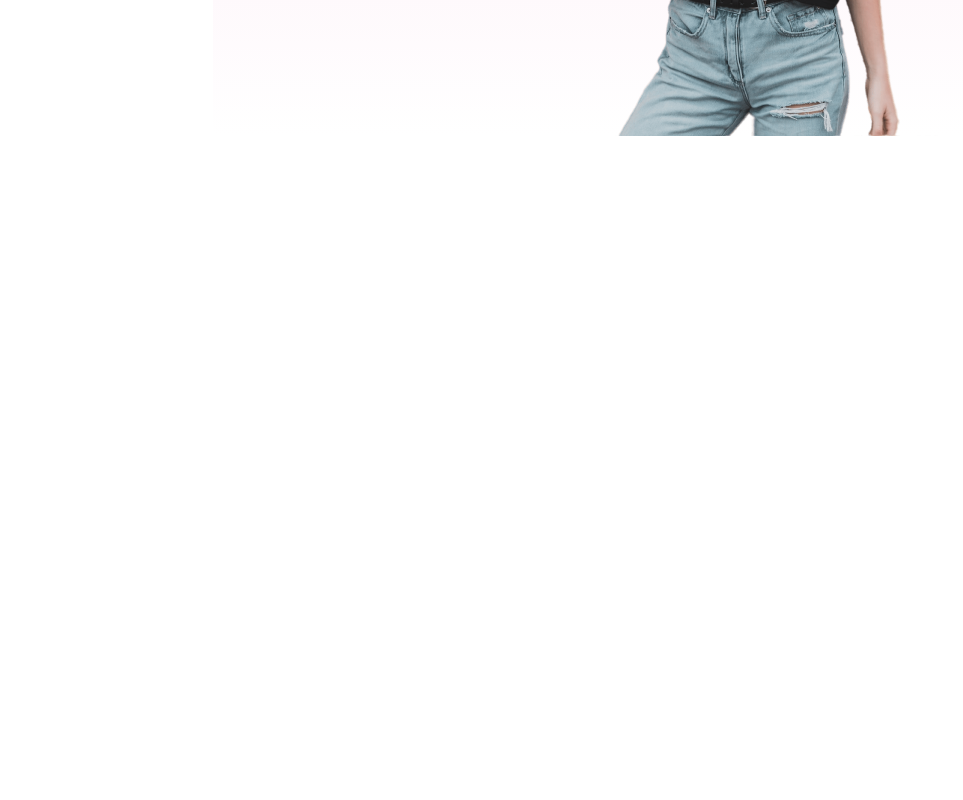
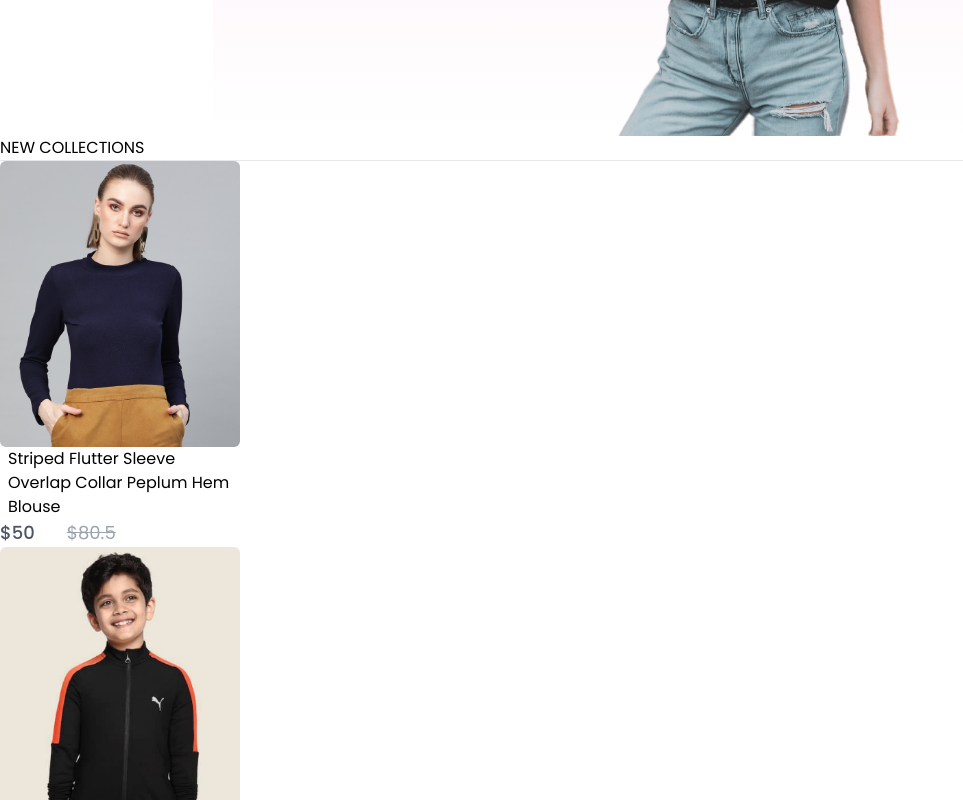
Before and after one commit to prajeet-shah/E-Commerce, a React (Create React App) app: page / in a window 1280 px wide. Shown: the part 2000-2800 px from the top of the page, without its empty margins (0-963 px from the left). Before the commit the page ends 2136 px from the top, so only its background shows below. Built offline with nearby package versions, Linux system fonts and the light colour scheme.

Commit message:
new collection

```diff
--- /dev/null
+++ b/src/Components/NewCollection/NewCollection.jsx
@@ -0,0 +1,19 @@
+import React from 'react'
+import new_collection from '../Assets/new_collections';
+import Item from '../item/Item';
+const NewCollection = () => {
+  return (
+    <div className='new-collections'>
+      <h1>NEW COLLECTIONS</h1>
+        <hr/>
+        <div className='collections'>
+            {new_collection.map((item , i)=>{
+                return <Item  key = {i} id = {item.id} name = {item.name}
+                image = {item.image} new_price = {item.new_price} old_price = {item.old_price}/>
+            })}
+        </div>
+    </div>
+  )
+}
+
+export default NewCollection
--- a/src/Pages/Shop.jsx
+++ b/src/Pages/Shop.jsx
@@ -2,6 +2,7 @@
 import Hero from '../Components/Hero/Hero'
 import Popular from '../Components/Popular/popular'
 import Offers from '../Components/Offers/Offers'
+import NewCollection from '../Components/NewCollection/NewCollection'
 
 const Shop = () => {
   return (
@@ -9,6 +10,7 @@
       <Hero/>
       <Popular/>
       <Offers/>
+      <NewCollection/>
     </div>
   )
 }
```
